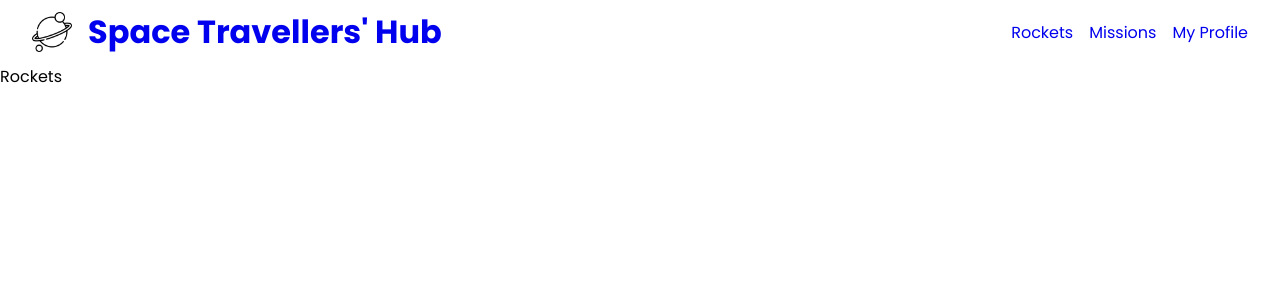
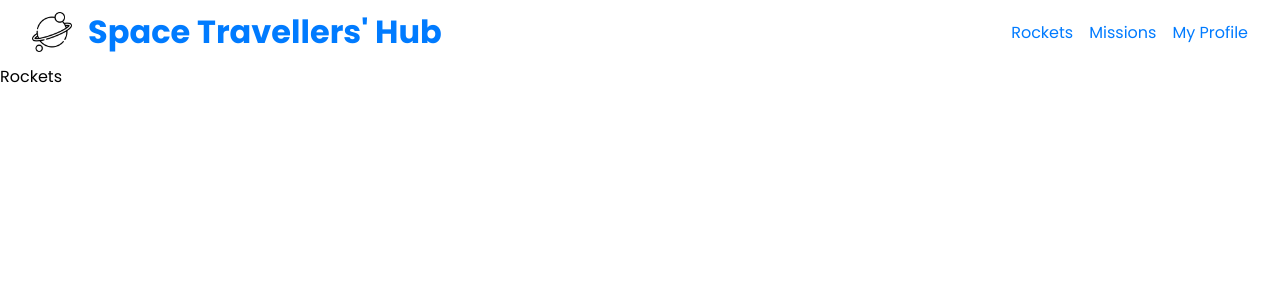
Before and after one commit to Eccb7/space-travellers, a React (Create React App) app: page / in a window 1280 px wide. Shown: the top 300 px of the page. Built offline with nearby package versions, Linux system fonts and the light colour scheme.

Commit message:
Style active class

```diff
--- a/src/index.css
+++ b/src/index.css
@@ -24,5 +24,12 @@ li {
 }
 
 a {
+  color: var(--color-blue-1);
   text-decoration: none;
 }
+
+a:active,
+a:focus {
+  color: var(--color-darkblue);
+  text-decoration: underline;
+}
```
